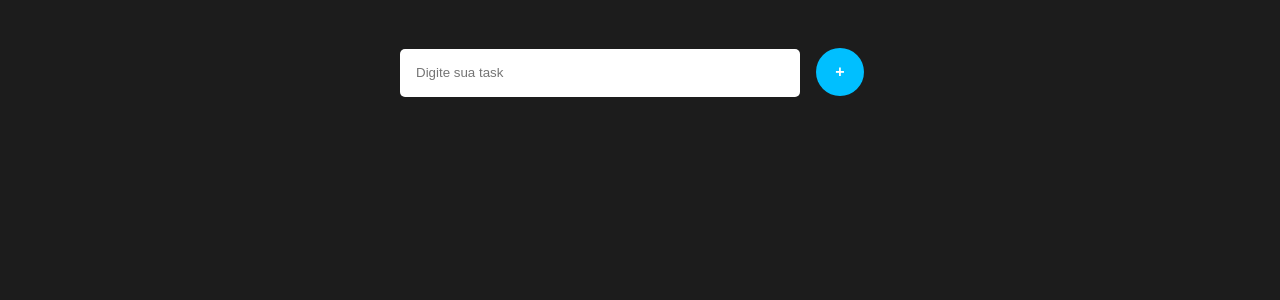
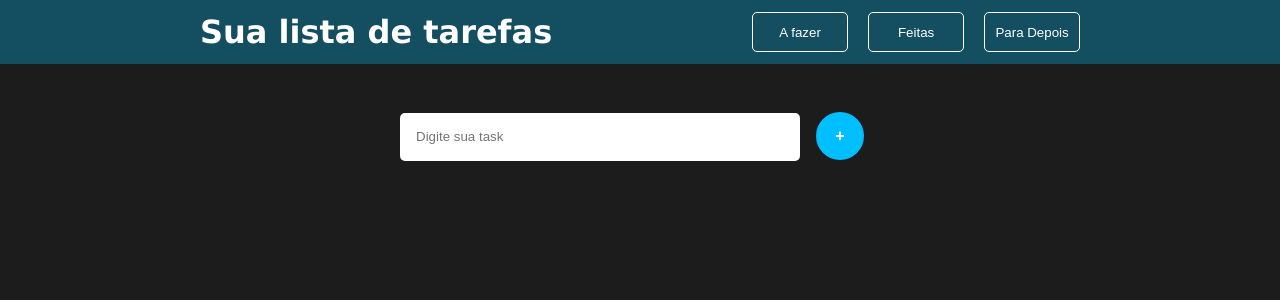
Before and after one commit to Alexandresfi/To-do-list, a React (Create React App) app: page / in a window 1280 px wide. Shown: the top 300 px of the page. Built offline with nearby package versions, Linux system fonts and the light colour scheme; the HTML template or start-up script is replaced by a standard one.

Commit message:
create context api situation list and header

```diff
--- a/src/ToDoList.tsx
+++ b/src/ToDoList.tsx
@@ -1,4 +1,5 @@
 import { CreateTask } from './components/CreateTask';
+import { Header } from './components/Header';
 import { TaskList } from './components/TaskList';
 import { TasksProvider } from './hooks/useTasks';
 
@@ -8,6 +9,7 @@ export function ToDoList() {
 
   return (
     <TasksProvider>
+      <Header />
       <CreateTask />
       <TaskList/>
     </TasksProvider>
--- /dev/null
+++ b/src/components/Header/index.tsx
@@ -0,0 +1,22 @@
+import { ButtonToggleShowTask, ContainerHeader } from "./styles";
+
+export function Header () {
+    return(
+        <ContainerHeader>
+            <h1> Sua lista de tarefas </h1>
+            <div>
+                <ButtonToggleShowTask>
+                    A fazer
+                </ButtonToggleShowTask>
+
+                <ButtonToggleShowTask>
+                    Feitas
+                </ButtonToggleShowTask>
+
+                <ButtonToggleShowTask>
+                    Para Depois
+                </ButtonToggleShowTask>
+            </div>
+        </ContainerHeader>
+    )
+}
--- /dev/null
+++ b/src/components/Header/styles.ts
@@ -0,0 +1,32 @@
+import styled from "styled-components";
+// import { ShowListStiuation } from "../TaskList";
+
+export const ContainerHeader = styled.header`
+    background-color: #00bfff4d;
+    height: 4rem;
+
+    display: flex;
+    justify-content: space-evenly;
+    align-items: center;
+
+    div {
+        display: flex;
+        justify-content: space-evenly;
+        align-items: center;
+        gap: 0 20px;
+    }
+`
+
+export const ButtonToggleShowTask = styled.button`
+    max-width: 6rem;
+    width: 100vw;
+    height: 2.5rem;
+
+    border: 1px solid #fff;
+    border-radius: 5px;
+    outline: none;
+
+    color: #fff;
+    background-color: transparent;
+
+`
--- a/src/components/TaskList/index.tsx
+++ b/src/components/TaskList/index.tsx
@@ -1,4 +1,3 @@
-import { useState } from "react";
 import { useTasks } from "../../hooks/useTasks";
 
 import { ContainerTask, ItemList, List, Select } from "./styles";
@@ -8,64 +7,70 @@ import NotDone from "../../assets/not-done.png";
 import Delete from "../../assets/delete.png";
 
 export function TaskList() {
-    const { tasks, updateTask } = useTasks()
-    const [taskSituation, setTaskSituation] = useState<String>('to-do')
+  const { tasks, updateTask } = useTasks();
 
   const handleToggleCompletion = (id: string) => {
-        const taskComplete = tasks.map(task => (
+    const taskComplete = tasks.map((task) =>
       task.id === id ? { ...task, done: !task.done } : task
-        ))
-        updateTask(taskComplete)
-    }
+    );
+    updateTask(taskComplete);
+  };
 
   const deleteTask = (id: string) => {
-        const filtedTasks = tasks.filter((task) => task.id !== id)
-        updateTask(filtedTasks)
-    }
+    const filtedTasks = tasks.filter((task) => task.id !== id);
+    updateTask(filtedTasks);
+  };
 
-    const handlechangeList = (value:string, id:string) => {
-
-        const taskComplete = tasks.map(task => (
+  const handlechangeList = (value: string, id: string) => {
+    const taskComplete = tasks.map((task) =>
       task.id === id ? { ...task, situation: value } : task
-        ))
-        updateTask(taskComplete)
-        setTaskSituation(value)
-    }
+    );
+    updateTask(taskComplete);
+  };
 
   return (
     <>
       <List>
-                {tasks?.map(task => (
+        {tasks?.map(
+          (task) =>
+            task.situation === "priority" && (
               <>
                 <ItemList key={task?.id} done={task.done}>
-
-                        <img src={task.done ? Done : NotDone} alt="done" onClick={() => handleToggleCompletion(task.id)} />
-
+                  <img
+                    src={task.done ? Done : NotDone}
+                    alt="done"
+                    onClick={() => handleToggleCompletion(task.id)}
+                  />
 
                   <ContainerTask> {task?.description} </ContainerTask>
 
                   <div>
-                            {!task.done &&
-                                <Select name="situation" onChange={ (e)=> handlechangeList(e.target.value, task.id) } >
-                                    <option value='to-do' selected> situação </option>
-                                    <option value='for-later'> Para Depois </option>
-                                    <option value='priority'> Prioridade </option>
+                    {!task.done && (
+                      <Select
+                        name="situation"
+                        onChange={(e) =>
+                          handlechangeList(e.target.value, task.id)
+                        }
+                      >
+                        <option value="to-do" selected>
+                          {" "}
+                          situação{" "}
+                        </option>
+                        <option value="for-later"> Para Depois </option>
+                        <option value="priority"> Prioridade </option>
                       </Select>
-                            }
-                            <img src={Delete} alt="delete" onClick={() => deleteTask(task.id)} />
+                    )}
+                    <img
+                      src={Delete}
+                      alt="delete"
+                      onClick={() => deleteTask(task.id)}
+                    />
                   </div>
-
                 </ItemList>
-
-                        {/* {task.situation === 'priority' && (
-                            <>
-                                <h1>Lista de Prioridades</h1>
-                            </>
-                        )} */}
-                    </>
-                ))}
-            </List>
-
               </>
             )
+        )}
+      </List>
+    </>
+  );
 }
```
Also changed, not shown: src/hooks/index.tsx (added, +18 -0 lines), src/hooks/useStateTask.tsx (added, +41 -0 lines). Lines whose indentation alone changed are shown as unchanged.
